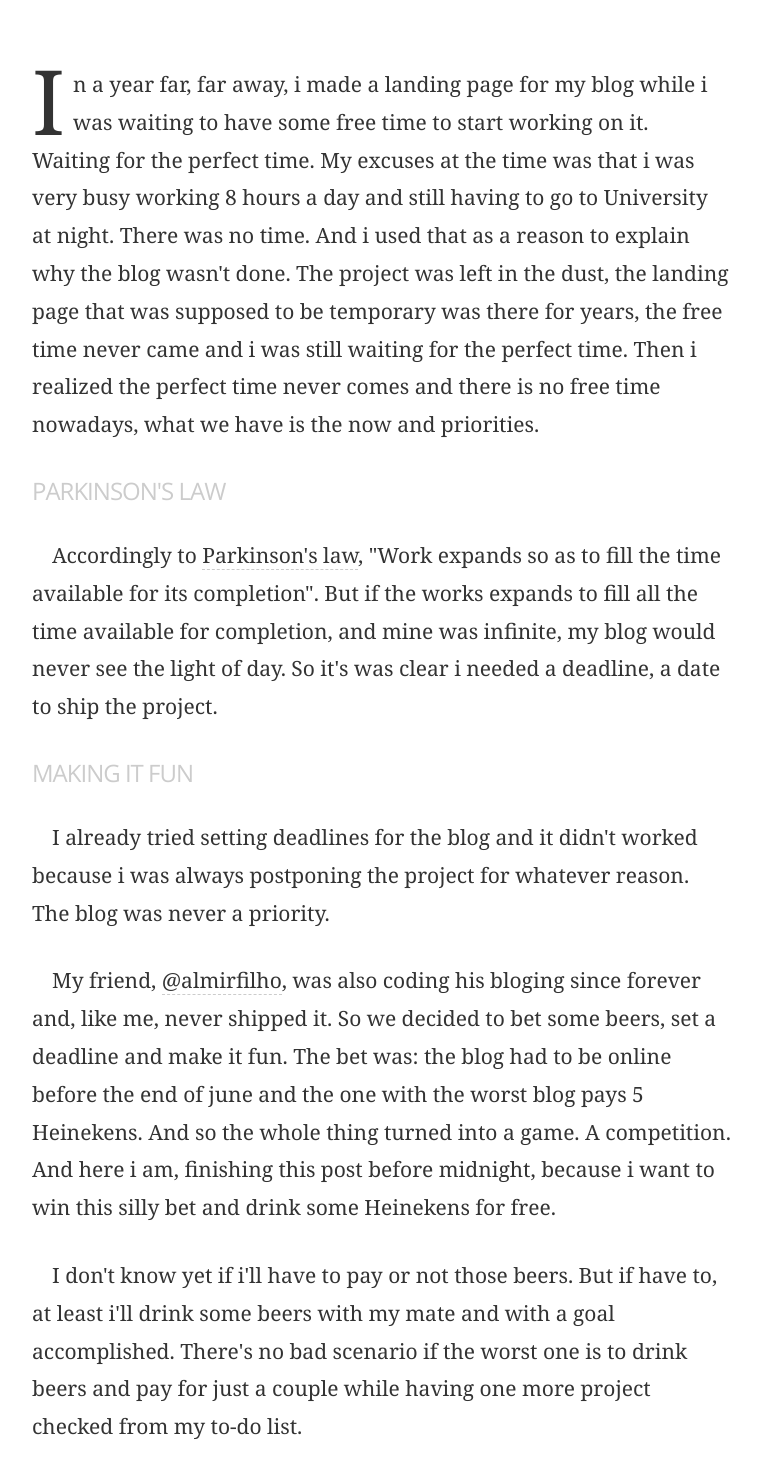
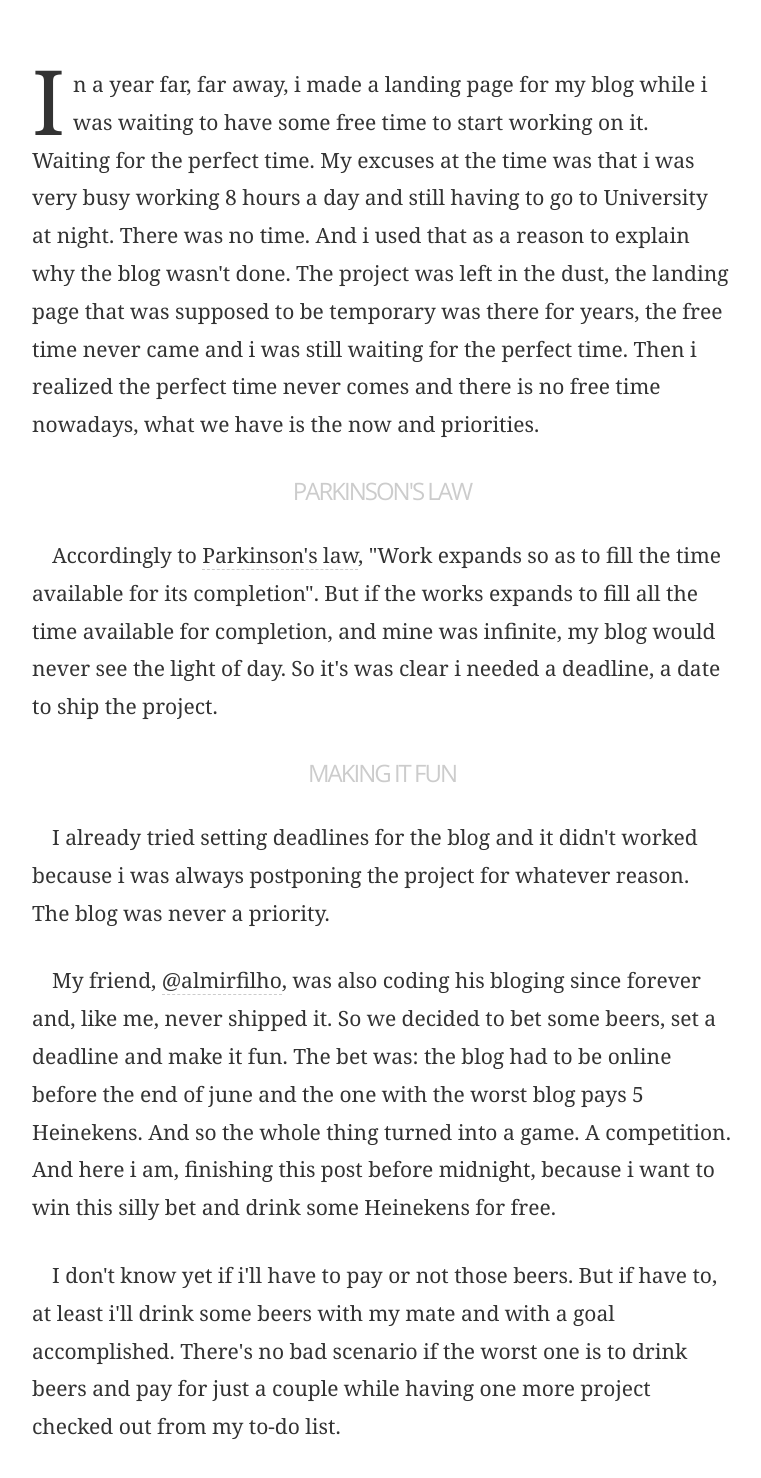
Before and after one commit to caiogondim/caiogondim.com, a Jekyll site: the page built from _source/index.html, in a window 1280 px wide, cut to the strip 624-2150 px from the top of the page. Shown: the top 1478 px of the strip, without its empty margins (258-1019 px from the left). Built offline with Jekyll 4.4.1, drawn with Linux system fonts in a browser that asks for light colours; Markdown is read by kramdown in place of the engine named in the settings.

Commit message:
fixes in the first release

```diff
--- a/_source/_layouts/default.html
+++ b/_source/_layouts/default.html
@@ -10,7 +10,7 @@
     <div id="wrapper">
         <header>
             <nav>
-                <div class="logo"><a href="#"><img src="/img/logo.png" alt="logo" /></a></div>
+                <div class="logo"><a href="/"><img src="/img/logo.png" alt="logo" /></a></div>
                 <ul>
                     <li class="nav-item {% if page.menu_current == 'about' %}nav-item-current{% endif %}"><a href="/about/">About</a></li>
                     <li class="nav-item {% if page.menu_current == 'projects' %}nav-item-current{% endif %}"><a href="/projects/">Projects</a></li>
--- a/_source/index.html
+++ b/_source/index.html
@@ -17,5 +17,5 @@ menu_current: blog
 
             <p>My friend, <a href="http://twitter.com/almirfilho">@almirfilho</a>, was also coding his bloging since forever and, like me, never shipped it. So we decided to bet some beers, set a deadline and make it fun. The bet was: the blog had to be online before the end of june and the one with the worst blog pays 5 Heinekens. And so the whole thing turned into a game. A competition. And here i am, finishing this post before midnight, because i want to win this silly bet and drink some Heinekens for free.</p>
 
-            <p>I don't know yet if i'll have to pay or not those beers. But if have to, at least i'll drink some beers with my mate and with a goal accomplished. There's no bad scenario if the worst one is to drink beers and pay for just a couple while having one more project checked from my to-do list.</p>
+            <p>I don't know yet if i'll have to pay or not those beers. But if have to, at least i'll drink some beers with my mate and with a goal accomplished. There's no bad scenario if the worst one is to drink beers and pay for just a couple while having one more project checked out from my to-do list.</p>
         </article>
--- a/_source/main.css
+++ b/_source/main.css
@@ -41,7 +41,7 @@ nav ul {
 }
 
 .logo {
-	position: absolute;
+	position: fixed;
 	left: 30px;
 	top: 20px;
 }
@@ -83,7 +83,7 @@ article header h1 {
 	text-align: center;
 	line-height: 85px;
 	letter-spacing: -10px;
-	text-shadow: 1px 1px 1px rgba(0, 0, 0, 0.4);
+	text-shadow: 1px 1px 2px rgba(0, 0, 0, 0.6);
 	position: absolute;
 	top: 190px;
 	margin: 0;
@@ -109,9 +109,10 @@ article > h2 {
 	font-family: 'Open Sans';
 	font-size: 24px;
 	font-weight: normal;
-	letter-spacing: -1px;
+	letter-spacing: -2px;
 	text-transform: uppercase;
 	color: #CCCCCC;
+	text-align: center;
 }
 
 article p {
@@ -173,7 +174,7 @@ ul#projects li {
 	font-family: 'Open Sans';
 	font-size: 24px;
 	font-weight: normal;
-	letter-spacing: -1px;
+	letter-spacing: -2px;
 	text-transform: uppercase;
 	color: #CCCCCC;
 }
@@ -203,7 +204,7 @@ ul#projects li {
 		text-transform: uppercase;
 		color: #CCCCCC;
 		font-weight: lighter;
-		letter-spacing: -1px;
+		letter-spacing: -2px;
 	}
 
 	#about p {
```
Also changed, not shown: _source/img/about-blog.png, _source/img/about-me.png, _source/img/logo.png, _source/img/projects-less.png, _source/img/projects-loopinfinito.png, _source/img/projects-whitelion.png, 1 other file.
